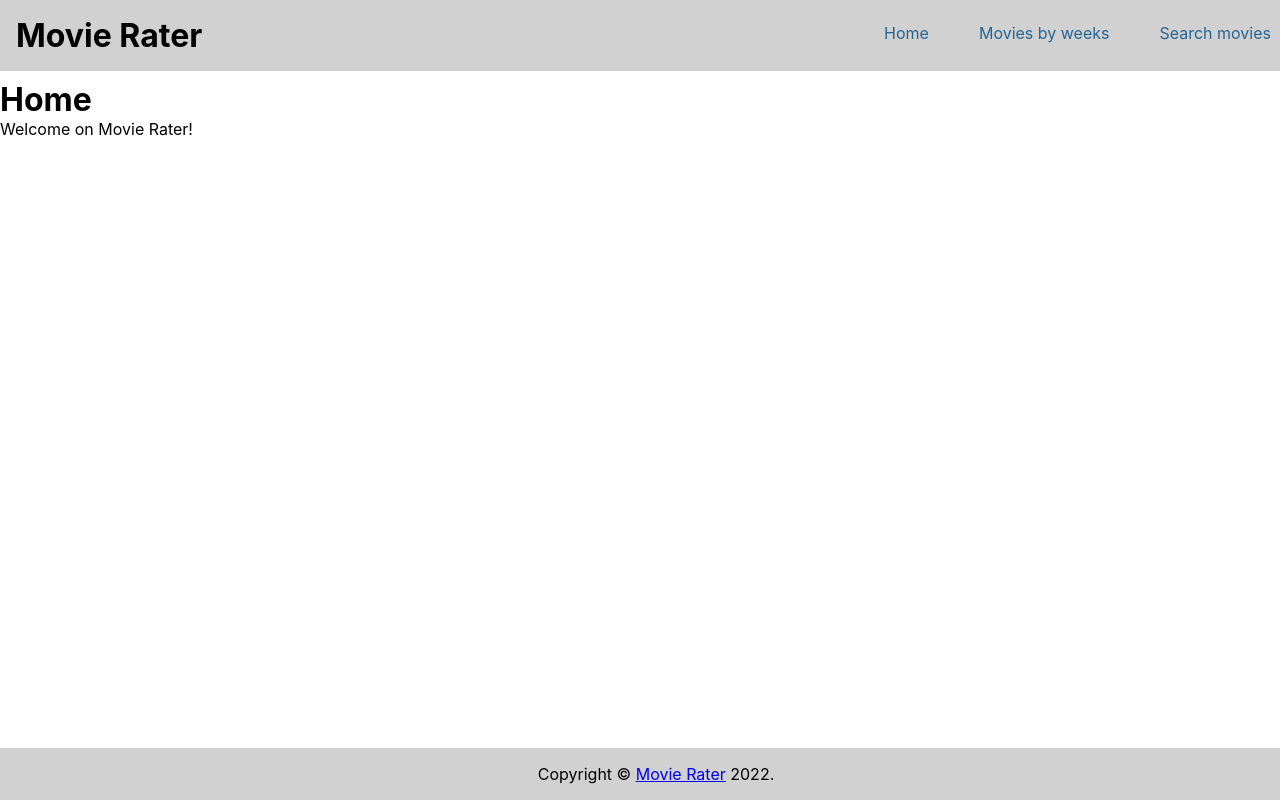
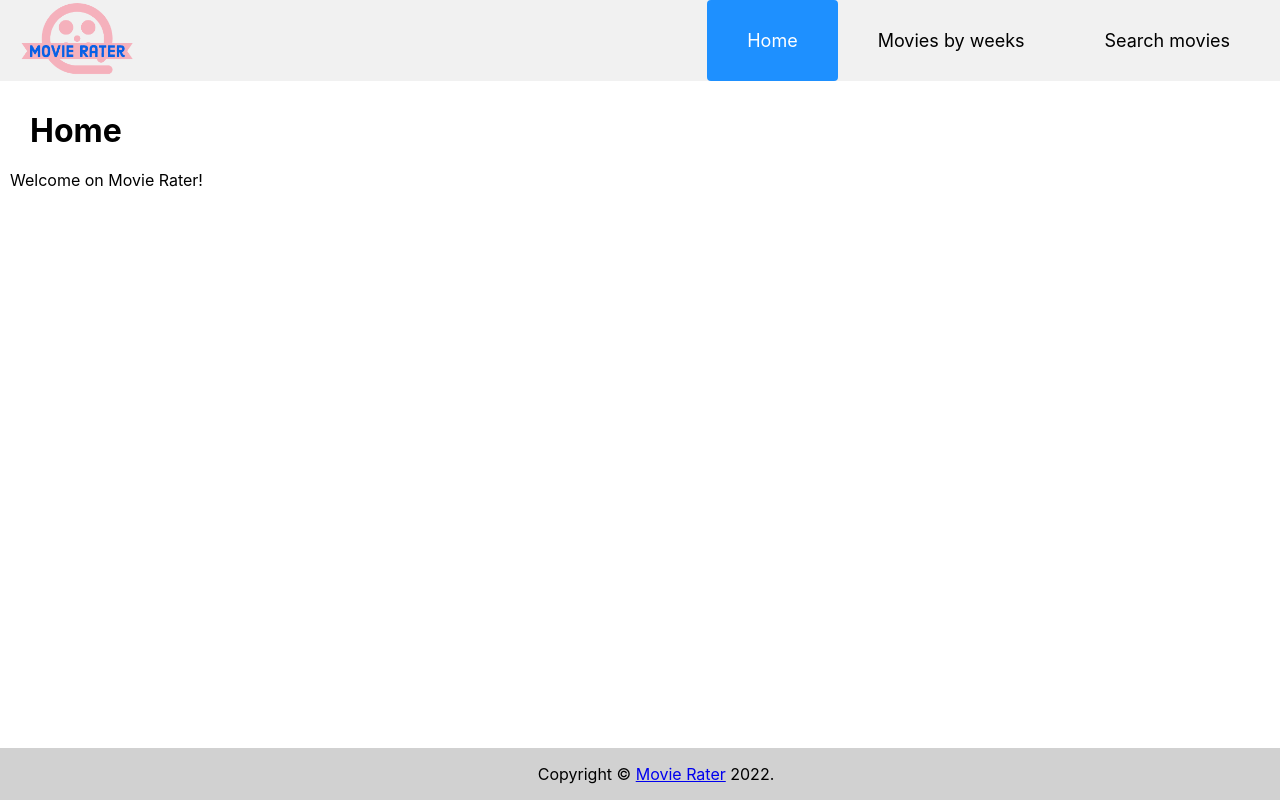
Before and after one commit to bagaze/movie-rater-frontend, a React (Create React App) app: page / in a window 1280 px wide. Built offline with nearby package versions, Linux system fonts and the light colour scheme.

Commit message:
Rework header
- Add logo
- Rework links

```diff
--- a/src/App.css
+++ b/src/App.css
@@ -1,6 +1,14 @@
 * { margin: 0; padding: 0; }
 
-body{
-  padding-top: 80px;
+body {
+  padding-top: 0px;
   padding-bottom: 60px;
 }
+
+main {
+  padding: 10px;
+}
+
+h1 {
+  padding: 20px;
+}
--- a/src/components/Header.js
+++ b/src/components/Header.js
@@ -1,23 +1,21 @@
-import { Link } from "react-router-dom";
+import { Link, NavLink } from "react-router-dom";
 import "../styles/Header.css"
+import movie_rater_logo from "../assets/logo.png"
 
 function StyledHeaderLink({ children, to }) {
     return (
-        <Link to={to}>
+        <NavLink to={to}>
         { children }
-        </Link>
+        </NavLink>
     );
 };
 
 function Header() {
     return (
         <header className="header">
-            <div>
-                <h1>
-                    Movie Rater
-                </h1>
-            </div>
-            <div>
+            <Link to="/">
+            <img className="logo" src={movie_rater_logo} alt="logo" />
+            </Link>
             <nav>
                 <StyledHeaderLink to="/">
                 Home
@@ -29,7 +27,6 @@ function Header() {
                 Search movies
                 </StyledHeaderLink>
             </nav>
-            </div>
         </header>
     );
 };
--- a/src/styles/Header.css
+++ b/src/styles/Header.css
@@ -1,25 +1,75 @@
-.header {
-    padding: 1rem;
-    background-color: rgb(209, 209, 209);
-    position: fixed;
-    top: 0;
-    left: 0;
-    width: 100%;
-    display: grid;
-    grid-template-columns: 1fr 3fr;
+/* Style the header with a grey background and some padding */
+header {
+    overflow: hidden;
+    background-color: #f1f1f1;
+    padding: 0px 10px;
 }
 
-.header nav {
-    text-align: right;
+.logo {
+    width: auto;
+    height: 80px;
 }
 
-nav a{
-    color: rgb(38, 100, 148);
+/* Style the header links */
+header a {
+    float: left;
+    color: black;
+    text-align: center;
     text-decoration: none;
-    padding: 7px 25px;
-    display: inline-block;
+    font-size: 18px;
+    line-height: 25px;
+    border-radius: 4px;
+    padding: 0px 10px;
+    height: 80px;
 }
 
-.header nav a:hover {
+/* Style the header links */
+nav a {
+    padding: 28px 40px;
+    height: auto;
+}
+
+/* Style the logo link (notice that we set the same value of line-height and font-size to prevent the header to increase when the font gets bigger */
+header a.logo {
+    font-size: 25px;
     font-weight: bold;
 }
+
+/* Change the background color on mouse-over */
+header a:hover {
+    background-color: #ddd;
+    color: black;
+}
+
+/* Style the active/current link*/
+header a.active {
+    background-color: dodgerblue;
+    color: white;
+}
+
+/* Float the link section to the right */
+nav {
+    float: right;
+}
+
+/* Add media queries for responsiveness - when the screen is 500px wide or less, stack the links on top of each other */
+@media screen and (max-width: 820px) {
+    nav a {
+        padding: 28px 20px;
+    }
+}
+
+/* Add media queries for responsiveness - when the screen is 500px wide or less, stack the links on top of each other */
+@media screen and (max-width: 580px) {
+    header a {
+        float: none;
+        display: block;
+        text-align: left;
+    }
+    nav {
+        float: none;
+    }
+    nav a {
+        padding: 12px;
+    }
+}
```
Also changed, not shown: src/assets/logo.png (added), src/assets/movie_rater_logo.png (added). Lines whose indentation alone changed are shown as unchanged.
